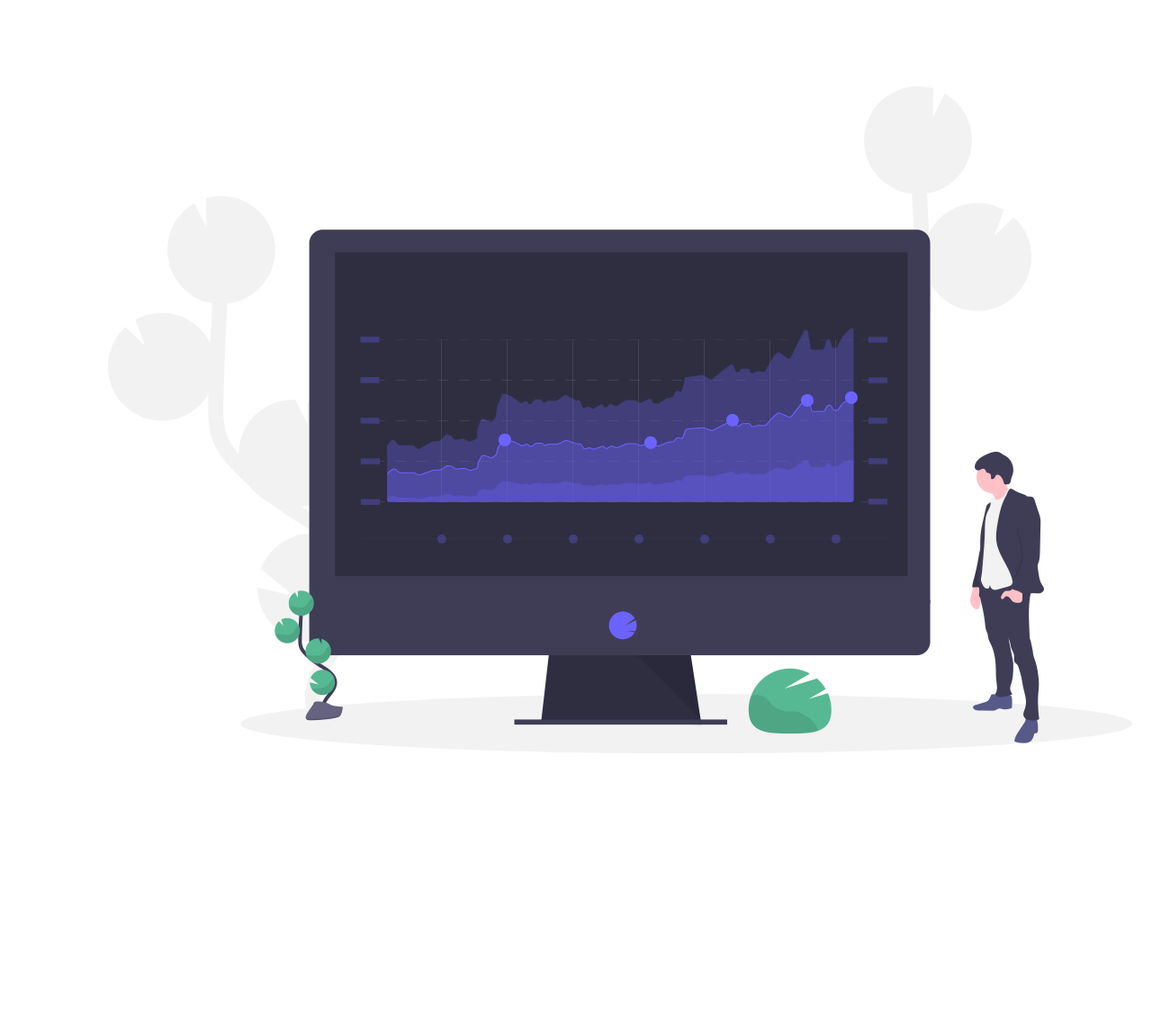
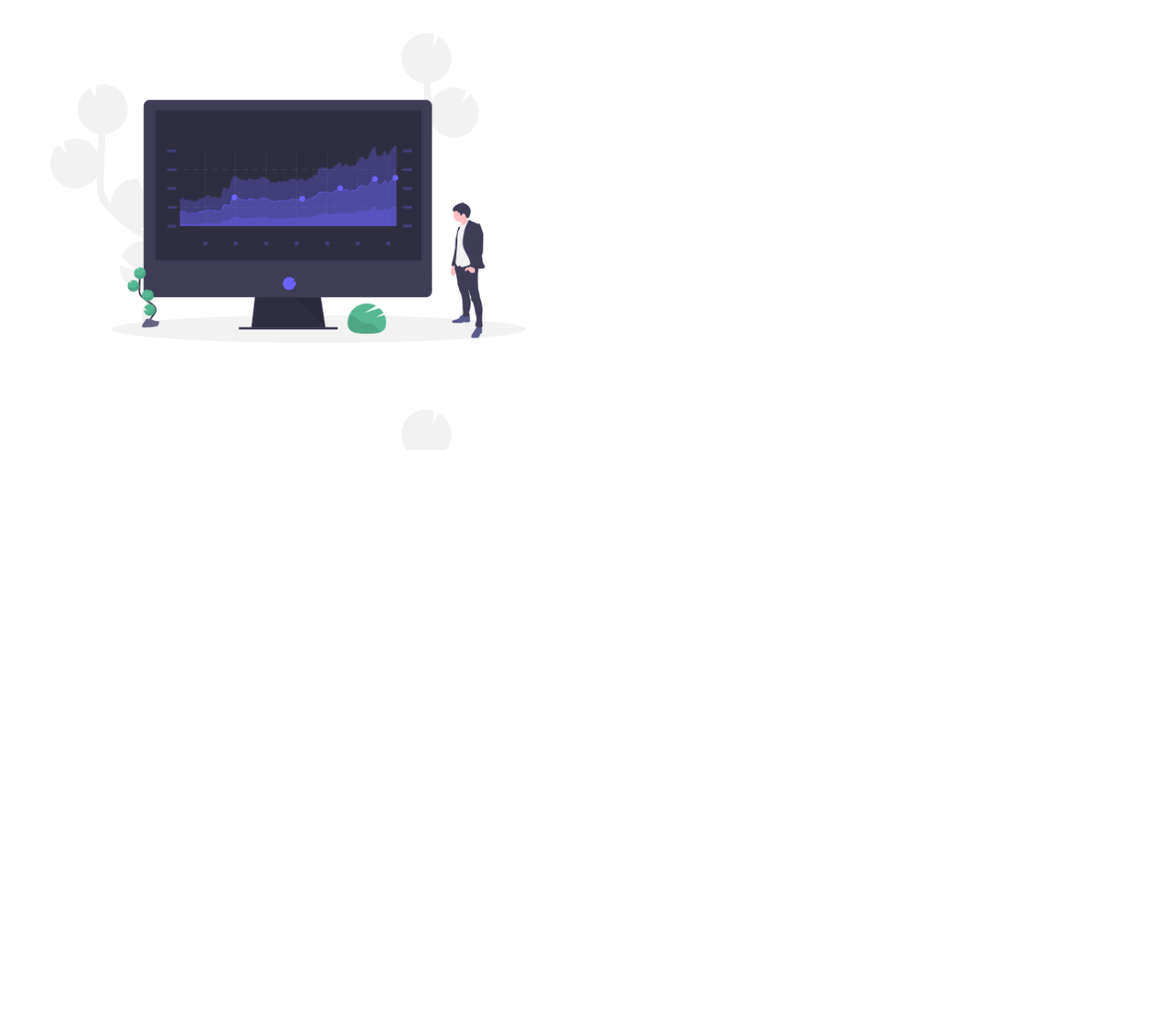
Before and after one commit to Naouali/BVMT-API, a Django app: page / in a window 1280 px wide; the page is wider, and only the part inside the window is pictured. Shown: the part 62-1202 px from the top of that part at 90% size. Before the commit the page ends 899 px from the top of that part, so only its background shows below. Run offline with Django 3.2, Linux system fonts and the light colour scheme.

Commit message:
bacground image

```diff
--- a/app/stocks_api/static/stocks_api/styles.css
+++ b/app/stocks_api/static/stocks_api/styles.css
@@ -28,6 +28,12 @@ body {
     display: inline-block;
     padding-left: 30px;
 }
-p {
-    color:blue;
+
+.box1 {
+    margin: 0 0 50%;
+    padding-top: 0;
+    height: 500px;
+    width: 50%;
+    background-image: url('screendata.png');
+    background-size: contain;
 }
--- a/app/stocks_api/templates/stocks_api/index.html
+++ b/app/stocks_api/templates/stocks_api/index.html
@@ -19,8 +19,8 @@
                 </ul>
             </nav>
         </header>
-        <p class="image">
-        <img src="{% static 'images/screendata.png' %}">
-        </p>
+
+       <div class = "box1">
+       </div>
     </body>
 </html>
```
Also changed, not shown: app/stocks_api/static/images/styles.css (deleted, +0 -30 lines), app/stocks_api/static/stocks_api/screendata.png (added).
